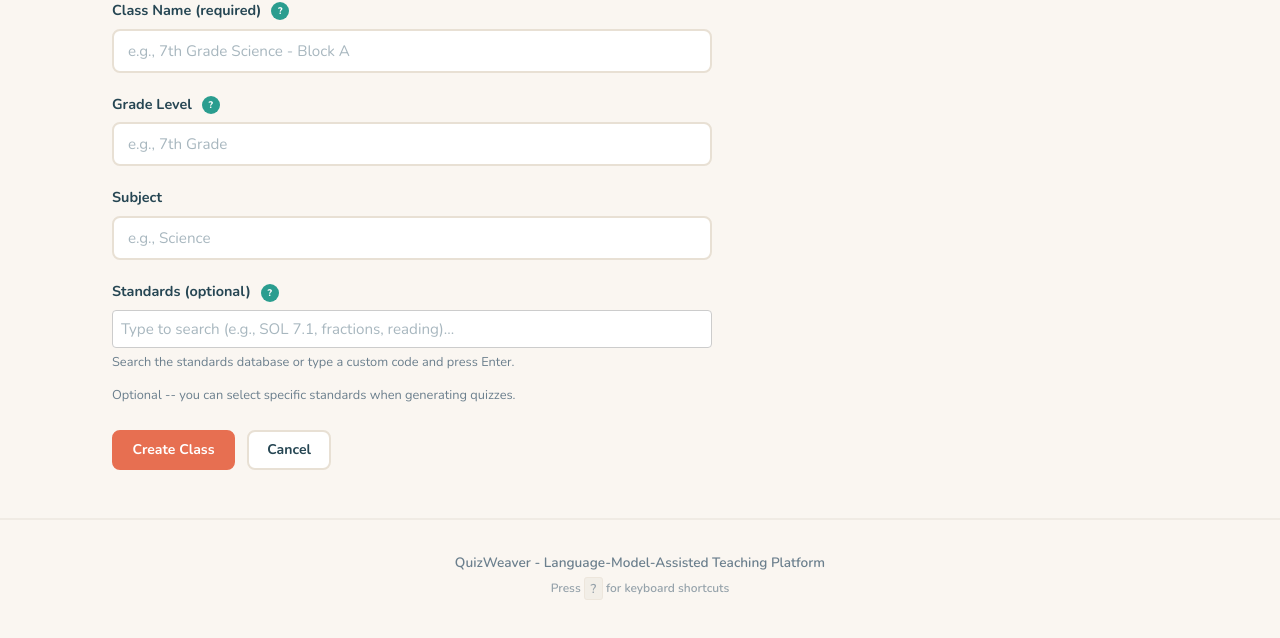
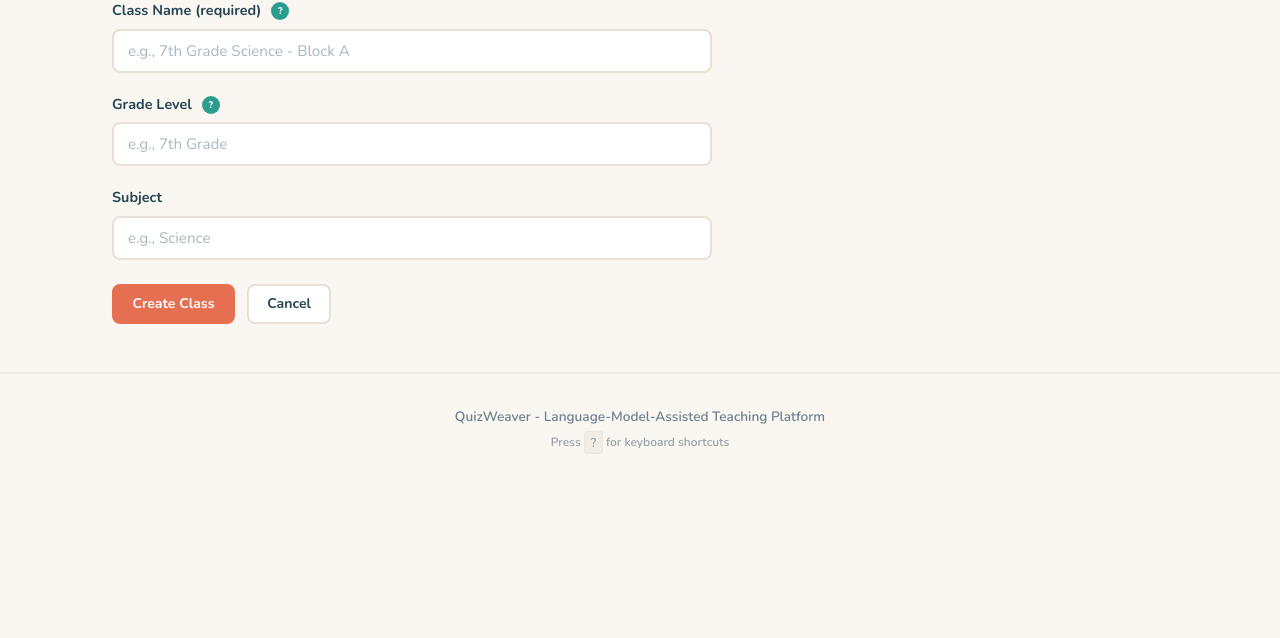
Before and after one commit to Robyn-Collie/QuizWeaver, a Flask app: page /classes/new in a window 1280 px wide. Shown: the part 162-800 px from the top of the page. Run offline with Flask 3, Linux system fonts and the light colour scheme; the visitor is signed in with stand-in values (Sample User, id 1); parts of the project's set-up code (start-up, migrations or seed data) failed here and were passed over; some libraries are stand-ins or nearby versions.

Commit message:
fix: remove standards picker from class creation/edit forms (F13)
Teacher feedback: "Standards should not be part of class creation."
Standards selection now happens only on the generate form, where
teachers pick standards per-quiz — matching their actual workflow.

- Removed standards picker from new.html and edit.html templates
- Removed standards parsing from class_create() and class_edit() routes
- Updated 3 tests to verify picker is absent from class forms
- Updated FEEDBACK_REVIEW.md: F13 status → FULLY ADDRESSED

Co-Authored-By: Claude Opus 4.6 <noreply@anthropic.com>

```diff
--- a/src/web/blueprints/classes.py
+++ b/src/web/blueprints/classes.py
@@ -45,15 +45,12 @@ def class_create():
         session = _get_session()
         grade_level = request.form.get("grade_level", "").strip() or None
         subject = request.form.get("subject", "").strip() or None
-        standards_raw = request.form.get("standards", "").strip()
-        standards = [s.strip() for s in standards_raw.split(",") if s.strip()] if standards_raw else None
 
         new_cls = create_class(
             session,
             name=name,
             grade_level=grade_level,
             subject=subject,
-            standards=standards,
         )
         flash(f"Class '{new_cls.name}' created successfully.", "success")
         return redirect(url_for("classes.classes_list"), code=303)
@@ -96,8 +93,6 @@ def class_edit(class_id):
         name = request.form.get("name", "").strip() or None
         grade_level = request.form.get("grade_level", "").strip() or None
         subject = request.form.get("subject", "").strip() or None
-        standards_raw = request.form.get("standards", "").strip()
-        standards = [s.strip() for s in standards_raw.split(",") if s.strip()] if standards_raw else None
 
         update_class(
             session,
@@ -105,7 +100,6 @@ def class_edit(class_id):
             name=name,
             grade_level=grade_level,
             subject=subject,
-            standards=standards,
         )
         flash("Class updated successfully.", "success")
         return redirect(url_for("classes.class_detail", class_id=class_id), code=303)
--- a/templates/classes/new.html
+++ b/templates/classes/new.html
@@ -22,33 +22,9 @@
         <label for="subject">Subject</label>
         <input type="text" id="subject" name="subject" placeholder="e.g., Science">
     </div>
-    <div class="form-group">
-        <label for="standards_search">Standards (optional) <span class="help-tip" data-tip="Search for SOL standards by code or keyword. Select from suggestions or type a custom code and press Enter.">?</span></label>
-        <div class="standards-picker">
-            <input type="text" id="standards_search" class="picker-input" placeholder="Type to search (e.g., SOL 7.1, fractions, reading)..." autocomplete="off">
-            <input type="hidden" id="standards_val" name="standards" value="">
-            <div class="picker-hint">Search the standards database or type a custom code and press Enter.</div>
-        </div>
-        <div class="standards-chips" id="standards_chips"></div>
-        <small class="form-hint">Optional -- you can select specific standards when generating quizzes.</small>
-    </div>
     <div class="form-actions">
         <button type="submit" class="btn btn-primary">Create Class</button>
         <a href="/classes" class="btn btn-secondary">Cancel</a>
     </div>
 </form>
 {% endblock %}
-
-{% block scripts %}
-<link rel="stylesheet" href="{{ url_for('static', filename='css/standards_picker.css') }}">
-<script src="{{ url_for('static', filename='js/standards_picker.js') }}"></script>
-<script>
-initStandardsPicker({
-    inputId: 'standards_search',
-    hiddenInputId: 'standards_val',
-    chipsContainerId: 'standards_chips',
-    apiUrl: '/api/standards/search',
-    initialValues: []
-});
-</script>
-{% endblock %}
```
Also changed, not shown: docs/FEEDBACK_REVIEW.md (+3 -3 lines), templates/classes/edit.html (+0 -24 lines), tests/test_standards_picker.py (+10 -13 lines).
